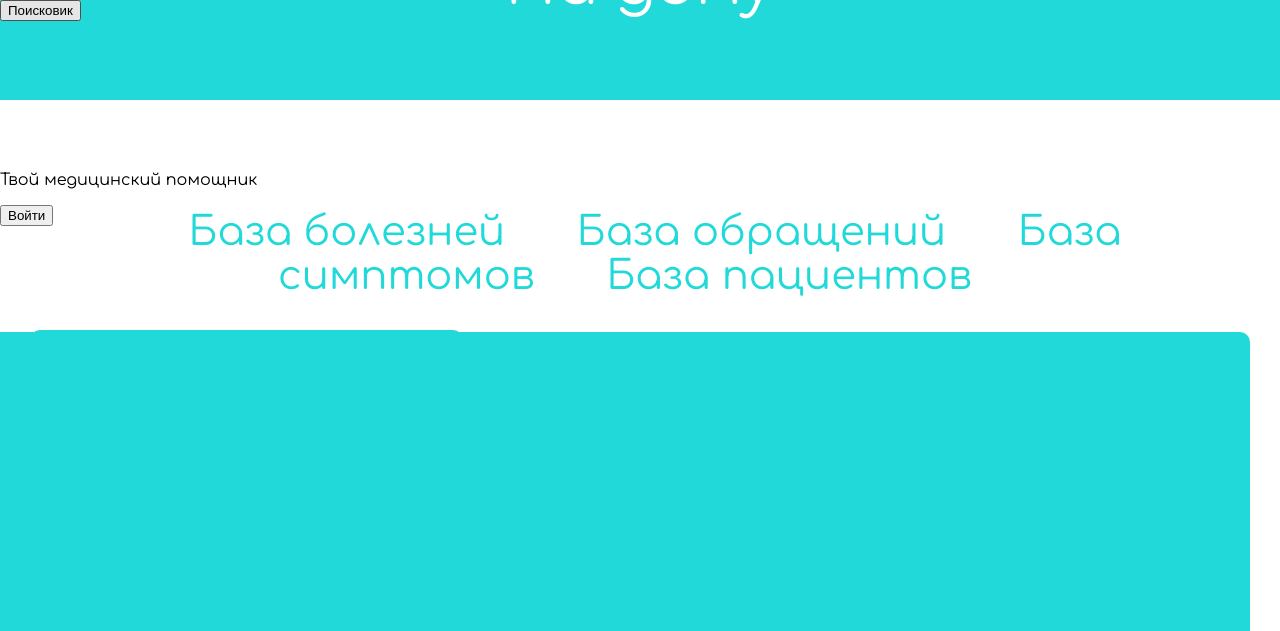
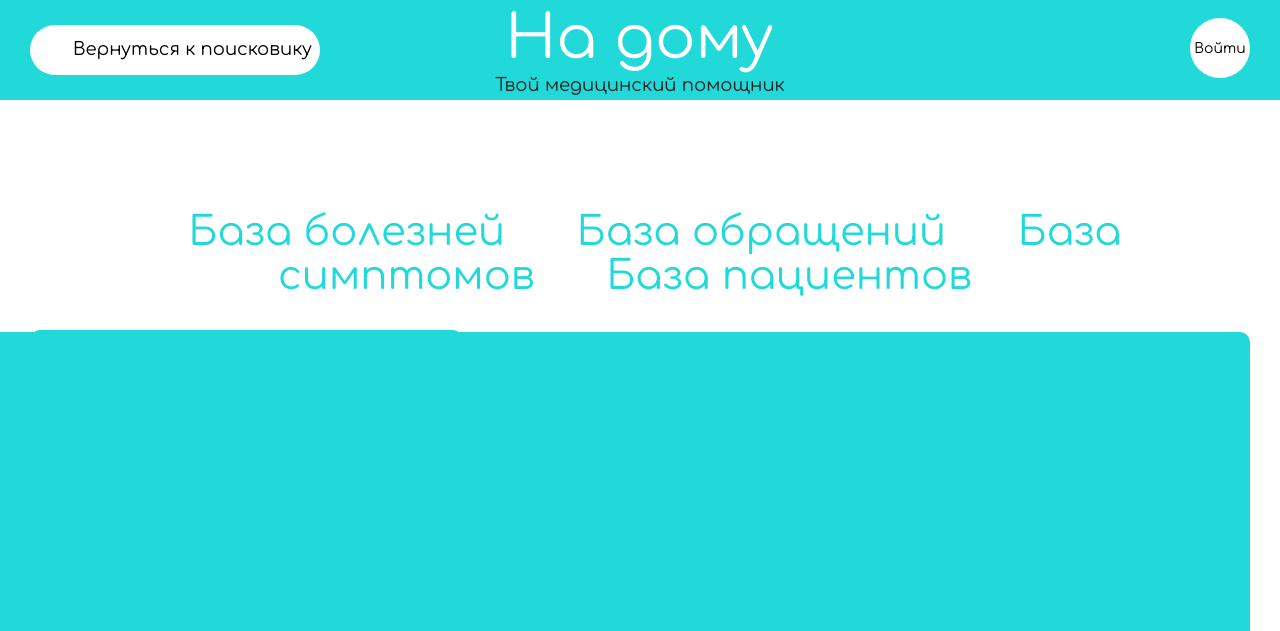
Before and after one commit to moevm/nosql2h24-diseases, a Flask app: page /db/1 in a window 1280 px wide. Shown: the top 631 px of the page. Run offline with Flask 3, Linux system fonts and the light colour scheme; data that the repository does not hold is empty.

Commit message:
Some fixies

```diff
--- a/backend/app/__init__.py
+++ b/backend/app/__init__.py
@@ -1,6 +1,6 @@
 from flask import Flask
 
-app = Flask(__name__)
+app = Flask(__name__, static_folder='static')
 app.secret_key = ' key'
 app.config['JSON_AS_ASCII'] = False
 
--- a/backend/app/models/allowedEntity.py
+++ b/backend/app/models/allowedEntity.py
@@ -8,7 +8,8 @@
         "last_update",
         "registration_date",
         "height",
-        "weight"
+        "weight",
+        "admin"
     ],
     "Appeal": [
         "date",
--- a/backend/app/templates/header.html
+++ b/backend/app/templates/header.html
@@ -1,10 +1,10 @@
 {% macro input(session, certain_page) -%}
 <div class="header">
-        {% if not certain_page -%} <button> Поисковик </button> {% endif -%}
+        {% if not certain_page -%} <button id="searching"> Вернуться к поисковику </button> {% endif -%}
         <h1>На дому</h1>
-        <p>Твой медицинский помощник</p>
+        <p id="title">Твой медицинский помощник</p>
 
-        {% if not session["loggedin"] -%} <button> Войти </button>
+        {% if not session["loggedin"] -%} <button id="exit"> Войти </button>
         {% else -%}
                 <p id="name"> {{session["full_name"]}} </p>
                 {% if session["admin"] -%} <p id="status">Администратор</p> {% endif -%}
```
